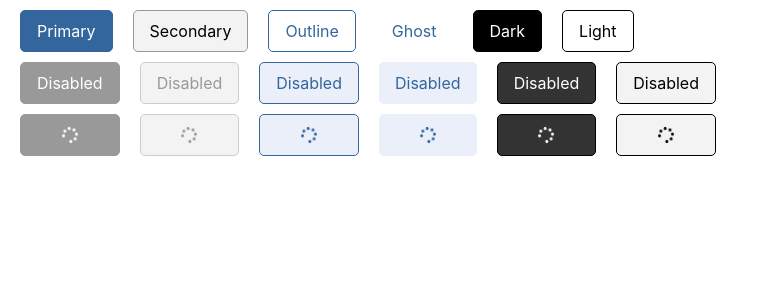
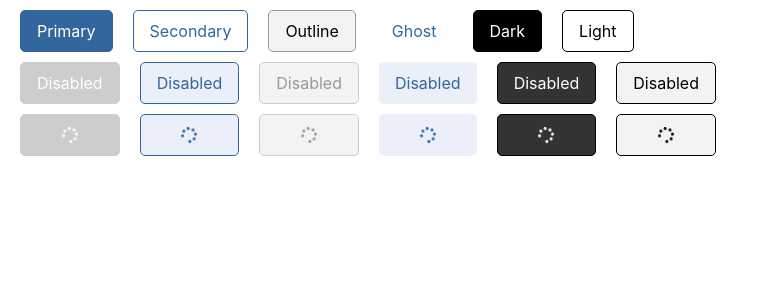
Before and after one commit to raaynaldo/react-starter, a React (Create React App) app: page / in a window 1280 px wide. Shown: the top 300 px of the page, without its empty margins (0-759 px from the left). Built offline with nearby package versions, Linux system fonts and the light colour scheme.

Commit message:
feat: vsrx button fix

```diff
--- a/src/components/buttons/Button.js
+++ b/src/components/buttons/Button.js
@@ -46,10 +46,11 @@ export default function Button(props) {
             className={clsx(styles.animateSpin, [
               [ButtonVariant.Primary, ButtonVariant.Dark].includes(variant) &&
                 styles.textWhite,
-              [ButtonVariant.Outline, ButtonVariant.Ghost].includes(variant) &&
-                styles.textBlue,
+              [ButtonVariant.Secondary, ButtonVariant.Ghost].includes(
+                variant
+              ) && styles.textBlue,
               [ButtonVariant.Light].includes(variant) && styles.textBlack,
-              [ButtonVariant.Secondary].includes(variant) && styles.textGray,
+              [ButtonVariant.Outline].includes(variant) && styles.textGray,
             ])}
           />
         </div>
--- a/src/components/buttons/Button.module.css
+++ b/src/components/buttons/Button.module.css
@@ -25,45 +25,45 @@
 }
 
 .primary:disabled {
-  background-color: var(--medium-gray);
-  border-color: var(--medium-gray);
+  background-color: var(--light-gray);
+  border-color: var(--light-gray);
 }
 
-.secondary {
+.outline {
   color: var(--black);
   background-color: var(--lightest-gray);
   border: 1px solid var(--medium-gray);
 }
 
-.secondary:hover {
+.outline:hover {
   background-color: var(--light-gray);
 }
 
-.secondary:active {
+.outline:active {
   background-color: var(--lightest-gray);
 }
 
-.secondary:disabled {
+.outline:disabled {
   background-color: var(--lightest-gray);
   border-color: var(--light-gray);
   color: var(--medium-gray);
 }
 
-.outline {
+.secondary {
   color: var(--dark-blue);
   background-color: var(--white);
   border: 1px solid var(--dark-blue);
 }
 
-.outline:hover {
+.secondary:hover {
   background-color: var(--light-blue);
 }
 
-.outline:active {
+.secondary:active {
   background-color: var(--white);
 }
 
-.outline:disabled {
+.secondary:disabled {
   background-color: var(--light-blue);
 }
 
```
